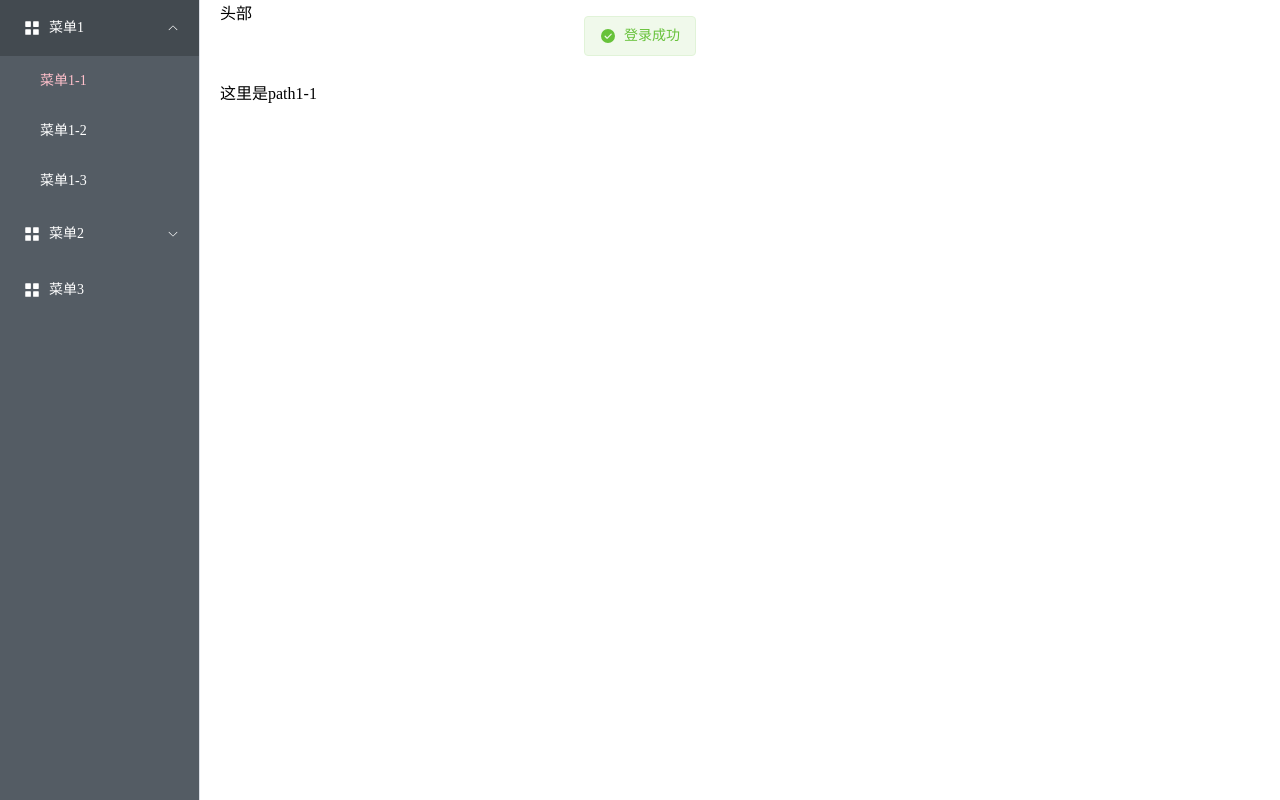
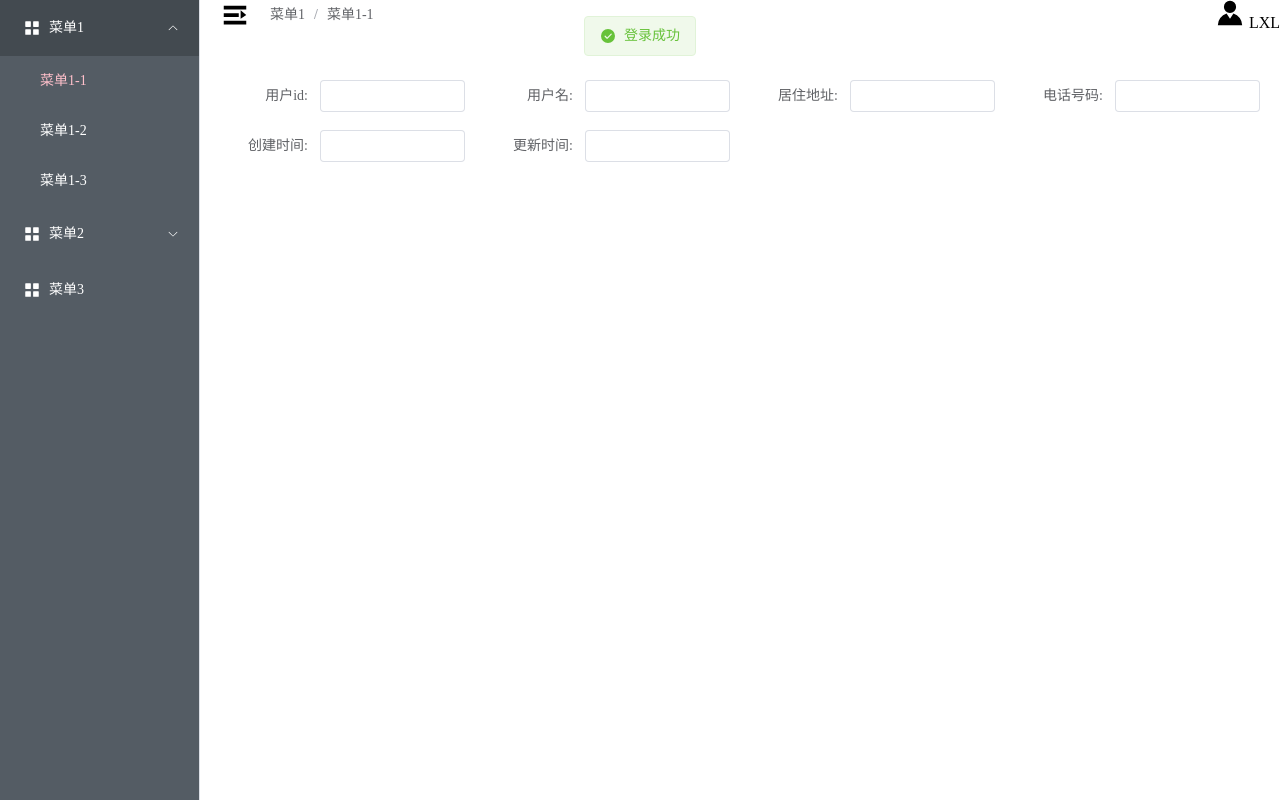
Before and after one commit to Sun-24816/back-admin-frontend, a Vue app: page /main/path1-1 in a window 1280 px wide. Both pictures are taken after a click on the button "点击登录". Built offline with nearby package versions, Linux system fonts and the light colour scheme.

Commit message:
feat:实现面包屑组件和el-form的输入

```diff
--- /dev/null
+++ b/src/base-ui/breadCrumb.vue
@@ -0,0 +1,49 @@
+<template>
+  <div class="breadCrumb">
+    <el-breadcrumb>
+      <el-breadcrumb-item v-for="item in pathArr" :to="item.path">
+        {{ item.label }}</el-breadcrumb-item
+      >
+    </el-breadcrumb>
+  </div>
+</template>
+<script setup>
+import { watchEffect, ref } from "vue";
+import { useRouter } from "vue-router";
+const pathArr = ref([]);
+const router = useRouter();
+const props = defineProps(["menuInfo"]);
+watchEffect(() => {
+  const activePath = router.currentRoute.value.path.split("main")[1];
+  pathArr.value = [];
+
+  console.log(props.menuInfo);
+  props.menuInfo.map((item) => {
+    if (item.children.length === 0) {
+      if (activePath === item.path) {
+        pathArr.value.push({
+          label: item.label,
+          path: item.path,
+        });
+      }
+    } else {
+      console.log(activePath);
+      for (let i = 0; i < item.children.length; i++) {
+        if (item.children[i].path == activePath) {
+          pathArr.value.push({
+            label: item.label,
+          });
+          pathArr.value.push({
+            label: item.children[i].label,
+            path: "/main" + item.children[i].path,
+          });
+        }
+      }
+      console.log("ITEM.VALUE");
+      console.log(item);
+      console.log("jieshu1");
+    }
+  });
+});
+</script>
+<style scoped></style>
--- /dev/null
+++ b/src/base-ui/exitLogin.vue
@@ -0,0 +1,28 @@
+<template>
+  <div class="exitLogin">
+    <el-icon size="30" @click="exitLogin"><Avatar /> </el-icon>
+    {{ userName }}
+  </div>
+</template>
+<script setup>
+import { computed, watchEffect } from "vue"; // 导入 computed
+import { useRouter } from "vue-router";
+import { ref } from "vue";
+import { useStore } from "vuex"; // 引入 useStore 函数
+import { ElMessage } from "element-plus";
+const store = useStore();
+const userName = ref();
+const router = useRouter();
+watchEffect(() => {
+  userName.value = store.state.userName;
+});
+const exitLogin = () => {
+  localStorage.clear();
+  ElMessage({
+    message: "退出登录",
+    type: "success",
+  });
+  router.push("/");
+};
+</script>
+<style scoped></style>
--- a/src/base-ui/menu.vue
+++ b/src/base-ui/menu.vue
@@ -6,7 +6,6 @@
       style="height: 100%"
       text-color="#ffffff"
       :default-active="activeMenuIndex"
-      @select="handleMenuSelect"
     >
       <template v-for="item in menuInfo" :index="item.key">
         <el-sub-menu v-if="item.children.length" :index="item.key">
@@ -14,13 +13,20 @@
             <el-icon><Menu /></el-icon>
             {{ item.label }}
           </template>
-          <el-menu-item v-for="subItem in item.children" :index="subItem.key">
+          <el-menu-item
+            v-for="subItem in item.children"
+            :index="subItem.key"
+            @click="handleRouteJump(subItem.path)"
+          >
             {{ subItem.label }}
           </el-menu-item>
         </el-sub-menu>
-        <el-menu-item v-else :index="item.key"
-          ><el-icon><Menu /></el-icon>{{ item.label }}</el-menu-item
-        >
+        <el-menu-item
+          v-else
+          :index="item.key"
+          @click="handleRouteJump(item.path)"
+          ><el-icon><Menu /></el-icon>{{ item.label }}
+        </el-menu-item>
       </template>
     </el-menu>
   </div>
@@ -38,8 +44,8 @@ watchEffect(() => {
   activeMenuIndex.value = router.currentRoute.value.path.split("/path")[1];
 });
 
-const handleMenuSelect = (index) => {
-  router.push("/main/path" + index);
+const handleRouteJump = (path) => {
+  router.push("/main" + path);
 };
 </script>
 <style scoped>
--- a/src/components/path1/path1-1.vue
+++ b/src/components/path1/path1-1.vue
@@ -1,5 +1,65 @@
 <template>
-  <div>这里是path1-1</div>
+  <div class="dashBoard">
+    <el-form>
+      <el-form>
+        <el-row :gutter="20">
+          <el-col v-for="item in columns" :span="6">
+            <el-form-item :label="item.label + ':'" label-width="100px">
+              <el-input v-model="selectForms[item.formItem]"></el-input>
+            </el-form-item>
+          </el-col>
+        </el-row>
+      </el-form>
+    </el-form>
+  </div>
 </template>
-<script setup></script>
-<style scoped></style>
+<script setup>
+import { ref, watchEffect } from "vue";
+const columns = [
+  {
+    label: "用户id",
+    formItem: "userId",
+  },
+  {
+    label: "用户名",
+    formItem: "name",
+  },
+  {
+    label: "居住地址",
+    formItem: "address",
+  },
+  {
+    label: "电话号码",
+    formItem: "telephone",
+  },
+  {
+    label: "创建时间",
+    formItem: "createTime",
+  },
+  {
+    label: "更新时间",
+    formItem: "updateTime",
+  },
+];
+
+const selectForms = ref({
+  userId: "",
+  name: "",
+  address: "",
+  telephone: "",
+  createTime: "",
+  updateTime: "",
+});
+
+watchEffect(() => {
+  console.log("path1-1 watchEffect userId");
+  console.log(selectForms.value);
+  console.log(selectForms["userId"]);
+  // console.log(selectForms[userId]);
+});
+</script>
+<style scoped>
+.dashBoard {
+  height: 100%;
+}
+</style>
--- a/src/pages/login.vue
+++ b/src/pages/login.vue
@@ -23,7 +23,9 @@
 import { ref } from "vue";
 import { ElMessage } from "element-plus";
 import { useRouter } from "vue-router";
+import { useStore } from "vuex"; // 导入 useStore
 const router = useRouter();
+const store = useStore();
 let hasAuthority = ref(false);
 const rules = {
   userName: [
@@ -52,6 +54,14 @@ const handleLogin = () => {
   ) {
     hasAuthority.value = "true";
     localStorage.setItem("token", "登录成功");
+    localStorage.setItem("userName", formData.value.userName);
+    store.dispatch("login", {
+      userName: formData.value.userName,
+    });
+    const test = store.state.userName;
+    console.log("保存成功！！！");
+    console.log(formData.value.userName);
+    console.log(test);
     ElMessage({
       message: "登录成功",
       type: "success",
--- a/src/pages/main.vue
+++ b/src/pages/main.vue
@@ -1,23 +1,43 @@
 <template>
   <el-container style="height: 100%">
-    <el-aside :width="asideWidth + 'px'"
+    <el-aside :width="asideWidth + 'px'" class="aside"
       ><menuVue :menuInfo="menuInfo"></menuVue
     ></el-aside>
     <el-container>
-      <el-header>头部</el-header>
+      <el-header>
+        <div class="top-nav">
+          <el-icon
+            size="30"
+            style="margin-right: 20px"
+            @click="handIsCollapseMenu"
+          >
+            <component :is="isCollapse ? 'Fold' : 'Expand'"></component>
+          </el-icon>
+          <breadCrumb :menuInfo="menuInfo"></breadCrumb>
+          <exitLogin class="exitLogin"></exitLogin>
+        </div>
+      </el-header>
       <el-main> <router-view></router-view> </el-main>
     </el-container>
   </el-container>
 </template>
 <script setup>
 import menuVue from "@/base-ui/menu.vue";
+import breadCrumb from "../base-ui/breadCrumb.vue";
+import exitLogin from "../base-ui/exitLogin.vue";
 import { ref } from "vue";
+const isCollapse = ref(false);
+const asideWidth = ref(200);
 const menuInfo = ref([
   {
     label: "菜单1",
     key: "1",
     children: [
-      { label: "菜单1-1", key: "1-1", path: "/path1-1" },
+      {
+        label: "菜单1-1",
+        key: "1-1",
+        path: "/path1-1",
+      },
       { label: "菜单1-2", key: "1-2", path: "/path1-2" },
       { label: "菜单1-3", key: "1-3", path: "/path1-3" },
     ],
@@ -35,8 +55,28 @@ const menuInfo = ref([
     label: "菜单3",
     key: "3",
     children: [],
+    path: "/path3",
   },
 ]);
-const asideWidth = ref(200);
+
+const handIsCollapseMenu = () => {
+  isCollapse.value = !isCollapse.value;
+  asideWidth.value = asideWidth.value == 63 ? 200 : 63;
+  console.log(asideWidth.value);
+};
 </script>
-<style scoped></style>
+<style scoped>
+.top-nav {
+  display: flex;
+  align-items: center;
+}
+
+.aside {
+  transition: all 0.3s linear;
+}
+
+.exitLogin {
+  position: absolute;
+  right: 0;
+}
+</style>
--- a/src/store/index.js
+++ b/src/store/index.js
@@ -1,14 +1,21 @@
-import { createStore } from 'vuex'
+import { createStore } from "vuex";
 
 export default createStore({
   state: {
+    userName: localStorage.getItem("userName"),
   },
-  getters: {
-  },
+  getters: {},
   mutations: {
+    SET_USER(state, payload) {
+      state.userName = payload.userName;
+    },
   },
   actions: {
+    login({ commit }, payload) {
+      // 执行登录逻辑，比如 API 请求（这里省略）
+      // 登录成功后，提交 mutation 来更新状态
+      commit("SET_USER", payload); // 提交 mutation
+    },
   },
-  modules: {
-  }
-})
+  modules: {},
+});
```
